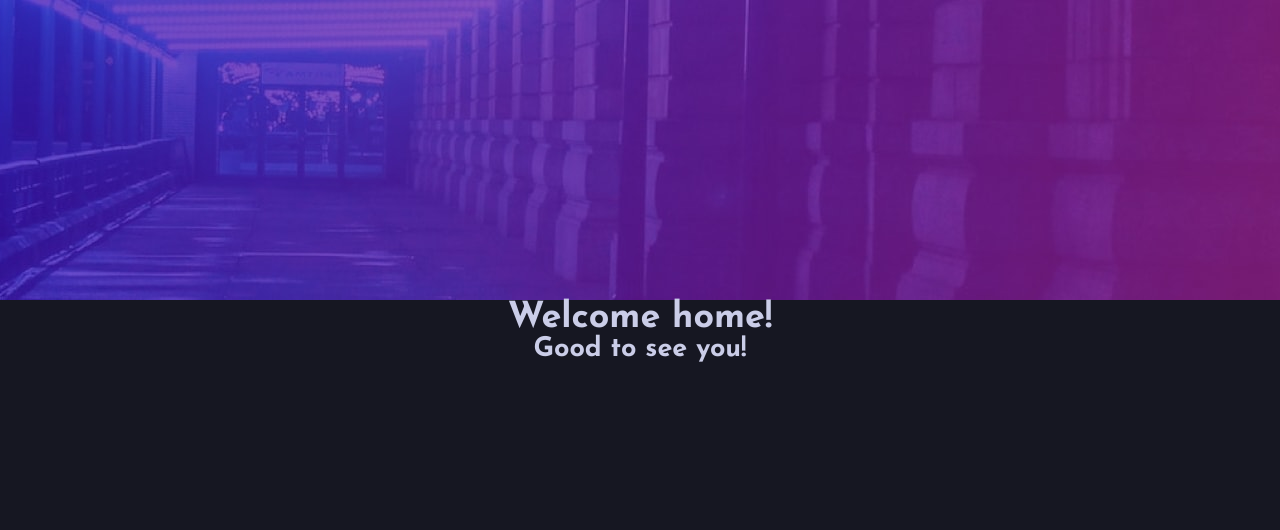
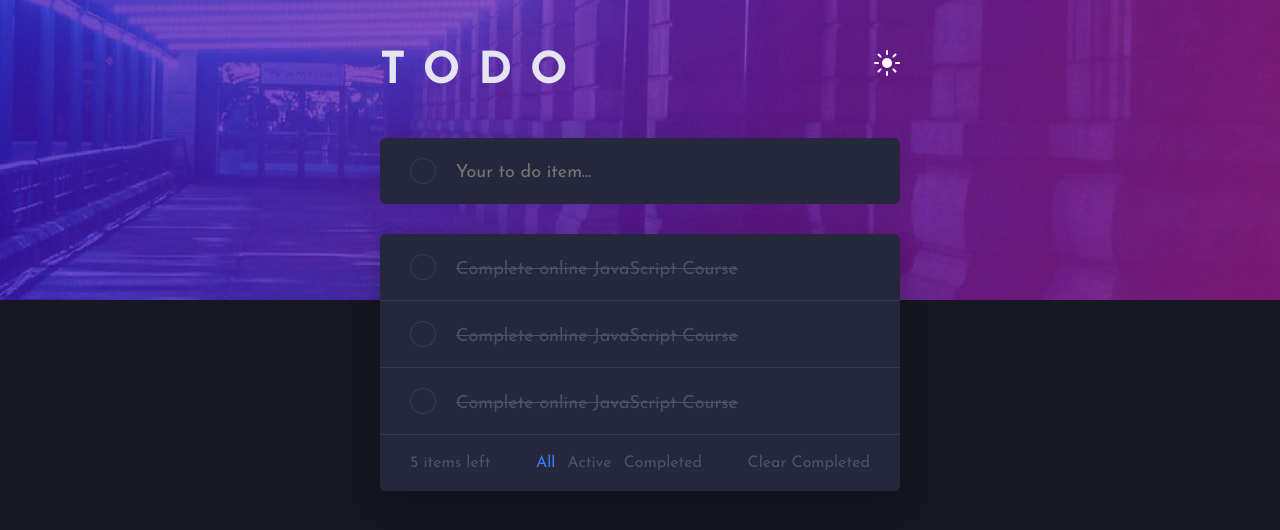
Before and after one commit to mihai2537/todo-app-react, a React (Create React App) app: page / in a window 1280 px wide. Shown: the top 530 px of the page. Built offline with nearby package versions, Linux system fonts and the light colour scheme.

Commit message:
Create basic components

```diff
--- a/src/App.js
+++ b/src/App.js
@@ -1,9 +1,11 @@
 import Layout from "./components/layout";
 import Home from "./pages/home";
+import Header from "./components/header";
 
 export default function App() {
   return (
     <Layout>
+      <Header></Header>
       <Home />
     </Layout>
   );
--- /dev/null
+++ b/src/components/checkbox.js
@@ -0,0 +1,23 @@
+export default function Checkbox() {
+  return (
+    <>
+      <div class="checkbox-wrap">
+        <div class="checkbox">
+          <svg
+            class="checkbox-icon"
+            xmlns="http://www.w3.org/2000/svg"
+            width="11"
+            height="9"
+          >
+            <path
+              fill="none"
+              stroke="#FFF"
+              stroke-width="2"
+              d="M1 4.304L3.696 7l6-6"
+            />
+          </svg>
+        </div>
+      </div>
+    </>
+  );
+}
--- /dev/null
+++ b/src/components/header.js
@@ -0,0 +1,19 @@
+export default function Header() {
+  return (
+    <article className="header">
+      <h1 className="title">TODO</h1>
+      <svg
+        className="icon-theme"
+        xmlns="http://www.w3.org/2000/svg"
+        width="26"
+        height="26"
+      >
+        <path
+          fill="#FFF"
+          fill-rule="evenodd"
+          d="M13 21a1 1 0 011 1v3a1 1 0 11-2 0v-3a1 1 0 011-1zm-5.657-2.343a1 1 0 010 1.414l-2.121 2.121a1 1 0 01-1.414-1.414l2.12-2.121a1 1 0 011.415 0zm12.728 0l2.121 2.121a1 1 0 01-1.414 1.414l-2.121-2.12a1 1 0 011.414-1.415zM13 8a5 5 0 110 10 5 5 0 010-10zm12 4a1 1 0 110 2h-3a1 1 0 110-2h3zM4 12a1 1 0 110 2H1a1 1 0 110-2h3zm18.192-8.192a1 1 0 010 1.414l-2.12 2.121a1 1 0 01-1.415-1.414l2.121-2.121a1 1 0 011.414 0zm-16.97 0l2.121 2.12A1 1 0 015.93 7.344L3.808 5.222a1 1 0 011.414-1.414zM13 0a1 1 0 011 1v3a1 1 0 11-2 0V1a1 1 0 011-1z"
+        />
+      </svg>
+    </article>
+  );
+}
--- a/src/components/layout.js
+++ b/src/components/layout.js
@@ -14,7 +14,8 @@ export default function Layout({ children }) {
         src={backgroundMobile}
         alt="A purple obscure background for mobile size"
       ></img>
-      {children}
+
+      <section className="app">{children}</section>
     </main>
   );
 }
--- /dev/null
+++ b/src/components/todoFilter.js
@@ -0,0 +1,11 @@
+export default function TodoFilter({ type }) {
+  const filterClass = type === "mobile" ? "card filter-mobile" : "filter";
+
+  return (
+    <article className={filterClass}>
+      <button className="btn-text filter--active">All</button>
+      <button className="btn-text">Active</button>
+      <button className="btn-text">Completed</button>
+    </article>
+  );
+}
--- /dev/null
+++ b/src/components/todoFooter.js
@@ -0,0 +1,15 @@
+import TodoFilter from "./todoFilter";
+
+export default function TodoFooter() {
+  return (
+    <>
+      <li className="card card--footer">
+        <p className="items-left">
+          <span className="count-left">5</span> items left
+        </p>
+        <TodoFilter></TodoFilter>
+        <button className="btn-text">Clear Completed</button>
+      </li>
+    </>
+  );
+}
--- /dev/null
+++ b/src/components/todoItem.js
@@ -0,0 +1,14 @@
+import Checkbox from "./checkbox";
+import iconCross from "../img/icon-cross.svg";
+
+export default function TodoItem() {
+  return (
+    <li className="card card--item">
+      <Checkbox />
+      <p className="card-text card-text--crossed">
+        Complete online JavaScript Course
+      </p>
+      <img className="icon-cross" src={iconCross} alt="x icon" />
+    </li>
+  );
+}
--- /dev/null
+++ b/src/components/todoList.js
@@ -0,0 +1,17 @@
+import TodoItem from "./todoItem";
+import TodoFooter from "./todoFooter";
+import TodoFilter from "./todoFilter";
+
+export default function TodoList() {
+  return (
+    <>
+      <ul className="items">
+        <TodoItem></TodoItem>
+        <TodoItem></TodoItem>
+        <TodoItem></TodoItem>
+        <TodoFooter></TodoFooter>
+      </ul>
+      <TodoFilter type={"mobile"}></TodoFilter>
+    </>
+  );
+}
--- /dev/null
+++ b/src/components/writeBar.js
@@ -0,0 +1,12 @@
+import Checkbox from "./checkbox";
+
+export default function WriteBar() {
+  return (
+    <>
+      <article class="card card--input">
+        <Checkbox />
+        <input class="input" type="text" placeholder="Your to do item..." />
+      </article>
+    </>
+  );
+}
--- a/src/index.js
+++ b/src/index.js
@@ -4,6 +4,11 @@ import ReactDOM from "react-dom/client";
 import "./css/variables.css";
 import "./css/global.css";
 import "./css/style.css";
+import "./css/header.css";
+import "./css/card-input.css";
+import "./css/items.css";
+import "./css/footer.css";
+import "./css/queries.css";
 
 import App from "./App";
 import reportWebVitals from "./reportWebVitals";
--- a/src/pages/home.js
+++ b/src/pages/home.js
@@ -1,8 +1,11 @@
+import WriteBar from "../components/writeBar";
+import TodoList from "../components/todoList";
+
 export default function Home() {
   return (
     <>
-      <h1>Welcome home!</h1>
-      <h2>Good to see you!</h2>
+      <WriteBar />
+      <TodoList />
     </>
   );
 }
```
